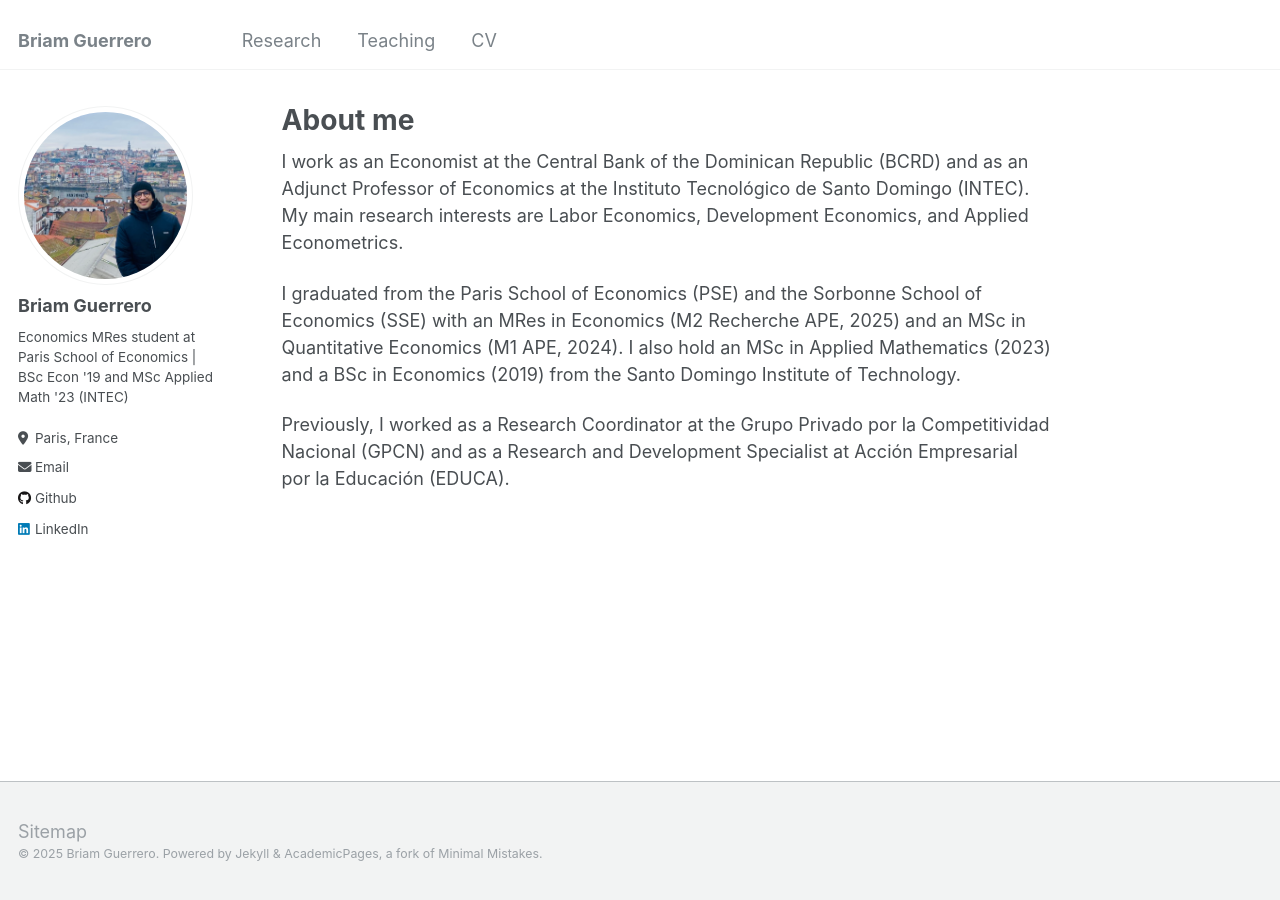
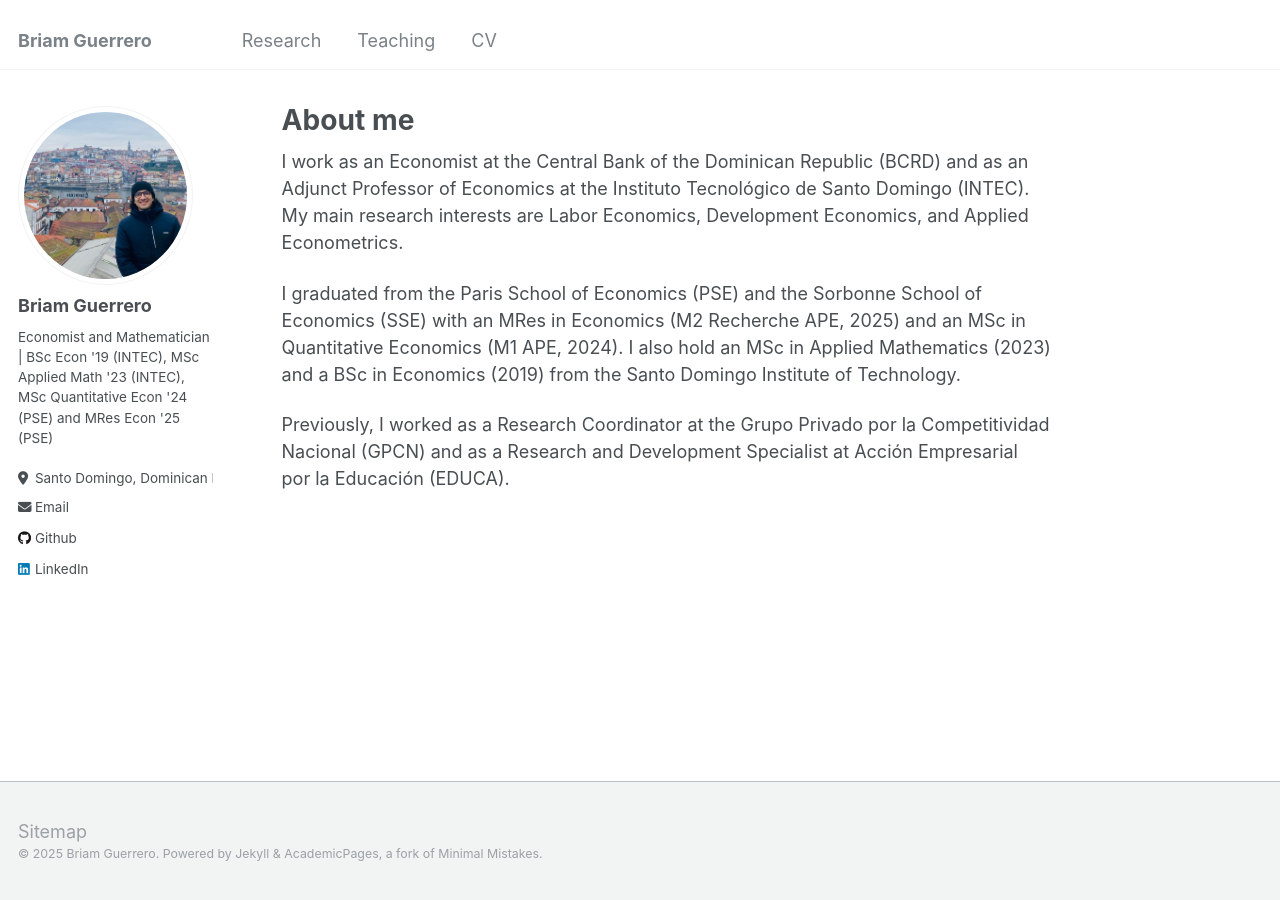
Before and after one commit to briamguerrerob/briamguerrerob.github.io, a Jekyll site: the page built from _pages/about.md, in a window 1280 px wide. Built offline with Jekyll 4.4.1, drawn with Linux system fonts in a browser that asks for light colours.

Commit message:
Update _config.yml

```diff
--- a/_config.yml
+++ b/_config.yml
@@ -11,7 +11,7 @@ locale                   : "en-US"
 title                    : "Briam Guerrero"
 title_separator          : "-"
 name                     : &name "Briam Guerrero"
-description              : &description "MRes student in Economics"
+description              : &description "Economist and Mathematician"
 url                      : https://briamguerrerob.github.io # the base hostname & protocol for your site e.g. "https://mmistakes.github.io"
 baseurl                  : "" # the subpath of your site, e.g. "/blog"
 repository               : ""
@@ -83,8 +83,8 @@ yandex_site_verification :
 author:
   name             : "Briam Guerrero"
   avatar           : "prof2.jpg"
-  bio              : "Economics MRes student at Paris School of Economics | BSc Econ '19 and MSc Applied Math '23 (INTEC)"
-  location         : "Paris, France"
+  bio              : "Economist and Mathematician | BSc Econ '19 (INTEC), MSc Applied Math '23 (INTEC), MSc Quantitative Econ '24 (PSE) and MRes Econ '25 (PSE)"
+  location         : "Santo Domingo, Dominican Republic"
   employer         :
   googlescholar    :
   email            : "bguerrerobatista@gmail.com"
```
